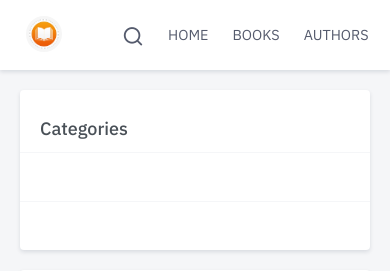
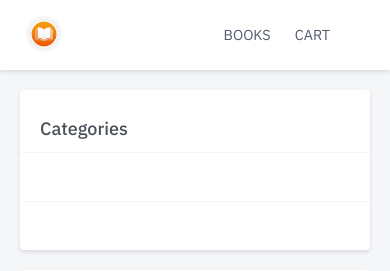
Before and after one commit to rasheedkotoor/Project_1-Book_store, a Django app: page / in a window 390 px wide. Shown: the top 271 px of the page. Run offline with Django 3.2, Linux system fonts and the light colour scheme; data that the repository does not hold is empty; some libraries are stand-ins or nearby versions.

Commit message:
responsiveness upgraded in user main.html

```diff
--- a/bookstore/templates/user/main.html
+++ b/bookstore/templates/user/main.html
@@ -16,7 +16,6 @@
         <!-- Bootstrap Css -->
         <link href="{% static 'user/css/bootstrap.min.css' %}" id="bootstrap-style" rel="stylesheet" type="text/css" />
         <!-- Icons Css -->
-        <!-- <link href="assets/css/icons.min.css" rel="stylesheet" type="text/css" />-->
     	<link rel="stylesheet" href="https://cdnjs.cloudflare.com/ajax/libs/font-awesome/4.0.3/css/font-awesome.css" integrity="sha512-xnwMSDv7Nv5JmXb48gKD5ExVOnXAbNpBWVAXTo9BJWRJRygG8nwQI81o5bYe8myc9kiEF/qhMGPjkSsF06hyHA==" crossorigin="anonymous" />
         <link href="https://fonts.googleapis.com/icon?family=Material+Icons" rel="stylesheet">
         <link rel="stylesheet" href="https://cdnjs.cloudflare.com/ajax/libs/MaterialDesign-Webfont/5.9.55/css/materialdesignicons.min.css" integrity="sha512-vIgFb4o1CL8iMGoIF7cYiEVFrel13k/BkTGvs0hGfVnlbV6XjAA0M0oEHdWqGdAVRTDID3vIZPOHmKdrMAUChA==" crossorigin="anonymous" />
@@ -26,17 +25,6 @@
         {% block styles %}
         {% endblock %}
 
-    <!--/oldstart-->
-<!--    <link rel="stylesheet" href="{% static 'user/css/bootstrap.min.css' %}">-->
-<!--	<link rel="stylesheet" href="https://cdnjs.cloudflare.com/ajax/libs/font-awesome/4.0.3/css/font-awesome.css" integrity="sha512-xnwMSDv7Nv5JmXb48gKD5ExVOnXAbNpBWVAXTo9BJWRJRygG8nwQI81o5bYe8myc9kiEF/qhMGPjkSsF06hyHA==" crossorigin="anonymous" />-->
-<!--    <link rel="stylesheet" href="{% static 'user/css/prettyPhoto.css' %}">-->
-<!--    <link rel="stylesheet" href="{% static 'user/css/price_range.css' %}">-->
-<!--    <link rel="stylesheet" href="{% static 'user/css/animate.css' %}">-->
-<!--    <link rel="stylesheet" href="{% static 'user/css/main.css' %}">-->
-<!--    <link rel="stylesheet" href="{% static 'user/css/responsive.css' %}">-->
-<!--    <link rel="shortcut icon" href="{% static 'user/css/main.css' %}">-->
-    <!--/oldend-->
-
 </head><!--/head-->
 
         <!-- JA<><><><><><<<>><><><><<><><><><><><><><><>><>><>< -->
@@ -44,43 +32,6 @@
         <!-- Begin page -->
         <div id="layout-wrapper" style="margin-left:150px; margin-right:150px" class="main-content">
             <header id="page-topbar">
-
-                <!-- prev header hidden -->
-		        <div class="header-middle"><!--header-middle-->
-<!--                    <div class="container">-->
-<!--                        <div class="row" style="background-color: white">-->
-<!--                            <div class="col-md-4 clearfix">-->
-<!--                                <div class="logo pull-left">-->
-<!--                                    <a href="/"><img src="{% static 'user/images/logo.png' %}" alt="" style="height: 50px;"/></a>-->
-<!--                                </div>-->
-<!--                            </div>-->
-<!--                            <div class="col-md-8 clearfix">-->
-<!--                                <div class="shop-menu clearfix pull-right">-->
-<!--                                    <ul class="nav navbar-nav">-->
-<!--                                        <li>-->
-<!--                                            <div class="col-sm-12">-->
-<!--                                                <div class="search_box pull-right">-->
-<!--                                                    <input type="text" placeholder="Search"/>-->
-<!--                                                </div>-->
-<!--                                            </div>-->
-<!--                                        </li>-->
-<!--                                        {% if user.is_authenticated %}-->
-<!--                                        <li><a href="#"><span style="color:orange">{{ user.first_name|capfirst }} {{ user.last_name|capfirst }}</span></a></li>-->
-<!--                                        <li><a href="/logout/"><i class="fa fa-lock"></i> Logout</a></li>-->
-<!--                                        {% else %}-->
-<!--                                        <li><a href="/signup/"><i class="fa fa-shopping-cart"></i> Signup</a></li>-->
-<!--                                        <li><a href="/login/"><i class="fa fa-lock"></i> Login</a></li>-->
-<!--                                        {% endif %}-->
-<!--                                        <li><a href=""><i class="fa fa-star"></i> Wishlist</a></li>-->
-<!--                                        <li><a href="checkout.html"><i class="fa fa-crosshairs"></i> Checkout</a></li>-->
-
-<!--                                    </ul>-->
-<!--                                </div>-->
-<!--                            </div>-->
-<!--                        </div>-->
-<!--                    </div>-->
-                </div>
-                <!-- prev header hidden -->
 
                 <div class="navbar-header">
                     <div class="d-flex">
@@ -105,26 +56,7 @@
                     </div>
 
                     <div class="d-flex">
-                        <div class="dropdown d-inline-block d-lg-none ms-2">
-                            <button type="button" class="btn header-item noti-icon waves-effect" id="page-header-search-dropdown"
-                                data-bs-toggle="dropdown" aria-haspopup="true" aria-expanded="false">
-                                <i class="uil-search"></i>
-                            </button>
-                            <div class="dropdown-menu dropdown-menu-lg dropdown-menu-end p-0"
-                                aria-labelledby="page-header-search-dropdown">
-                                <form class="p-3">
-                                    <div class="form-group m-0">
-                                        <div class="input-group">
-                                            <input type="text" style="padding-left:40px;" class="form-control" placeholder="Search ..." aria-label="Recipient's username">
-                                            <div class="input-group-append">
-                                                <button class="btn btn-primary" type="submit"><i class="mdi mdi-magnify"></i></button>
-                                            </div>
-                                        </div>
-                                    </div>
-                                </form>
-                            </div>
-                        </div>
-                        <div class=" d-inline-block language-switch">
+                        <div class="d-none d-inline-block language-switch">
                             <a href="/"  class="btn header-item noti-icon waves-effect">
                                 <p class="mt-3">HOME</p>
                             </a>
@@ -142,7 +74,7 @@
                                 {% endfor %}
                             </div>
                         </div>
-                        <div class="dropdown d-inline-block language-switch">
+                        <div class="dropdown d-none d-inline-block language-switch">
                             <button type="button" class="btn header-item noti-icon waves-effect"
                                 data-bs-toggle="dropdown" aria-haspopup="true" aria-expanded="false">AUTHORS
                             </button>
@@ -276,14 +208,7 @@
         <script src="{% static 'user/js/product-filter-range.init.js' %}"></script>
         <script src="{% static 'user/js/app.js' %}"></script>
 
-    <!-- old js-->
-<!--    <script src="{% static 'user/js/jquery.js' %}"></script>-->
-<!--    <script src="{% static 'user/js/bootstrap.min.js' %}"></script>-->
-<!--    <script src="{% static 'user/js/jquery.scrollUp.min.js' %}"></script>-->
-<!--    <script src="{% static 'user/js/price-range.js' %}"></script>-->
-<!--    <script src="{% static 'user/js/jquery.prettyPhoto.js' %}"></script>-->
     <script src="{% static 'user/js/main.js' %}"></script>
-    <!-- old js-->
 
 </body>
 </html>
```
